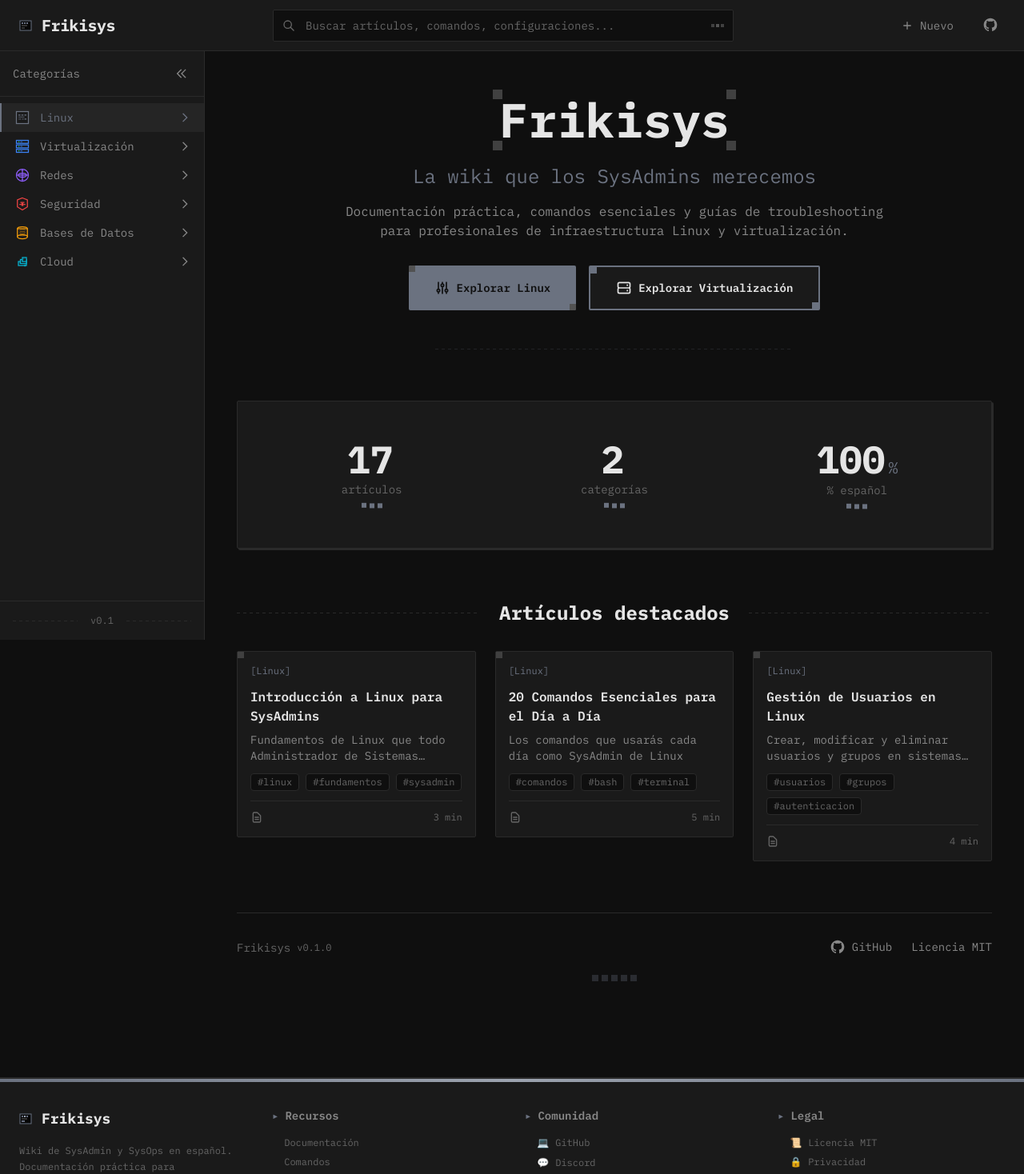
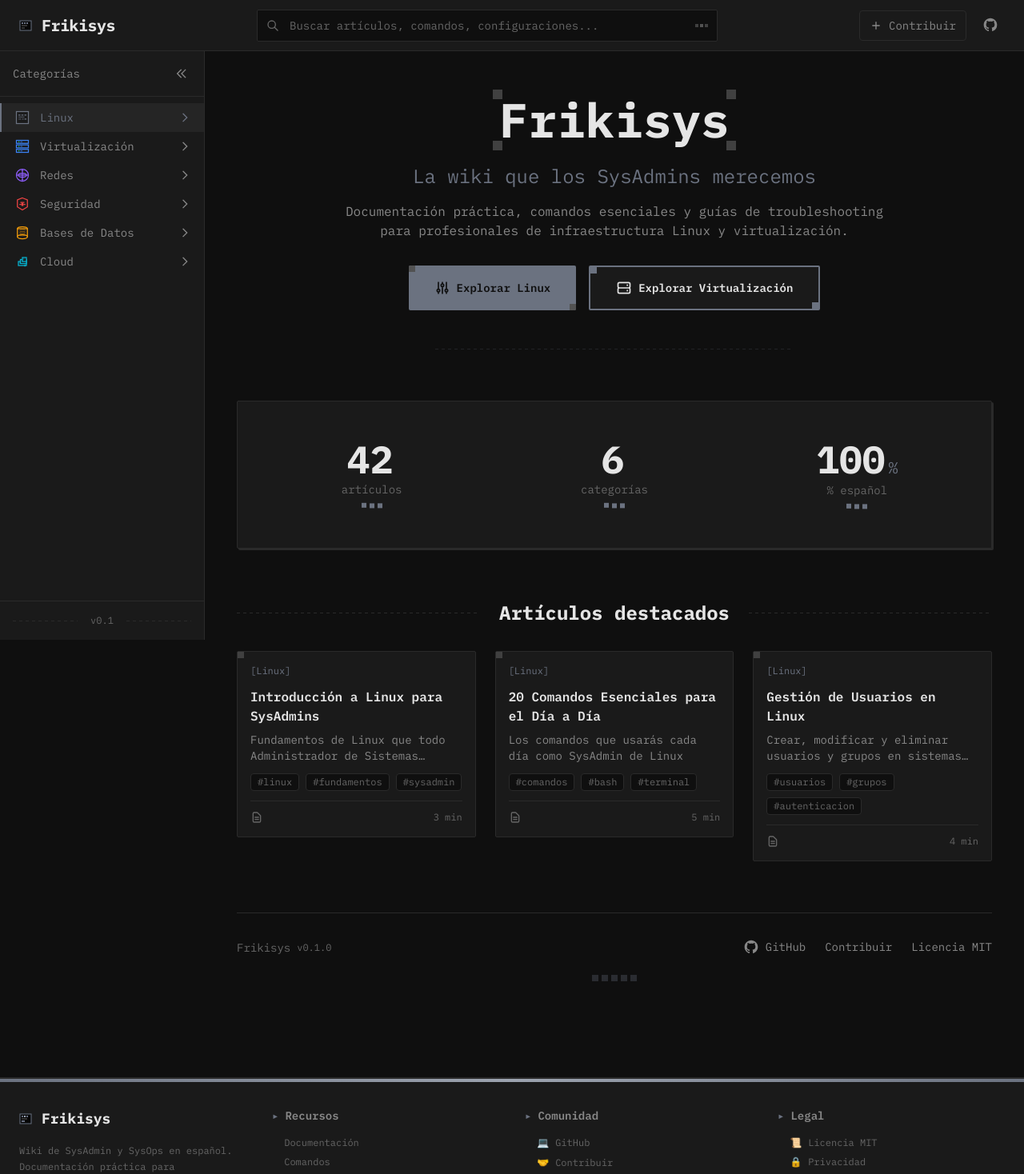
Before and after one commit to TirsoTormo/frikisys, a React (Create React App) app: page / in a window 1280 px wide. Shown: the top 1468 px of the page at 80% size. Built offline with nearby package versions, Linux system fonts and the light colour scheme.

Commit message:
feat: add Contribute button, Edit on GitHub, fix stats, improve footer links

```diff
--- a/src/App.tsx
+++ b/src/App.tsx
@@ -475,6 +475,7 @@ FITNESS FOR A PARTICULAR PURPOSE AND NONINFRINGEMENT.`}
                 return (
                   <ArticleViewer
                     title={content.article.titulo}
+                    articleId={content.article.id}
                     category={categoryDisplayNames[content.article.categoria] || content.article.categoria}
                     content={content.markdown}
                     codeBlocks={content.codeBlocks}
--- a/src/components/ArticleViewer.tsx
+++ b/src/components/ArticleViewer.tsx
@@ -94,6 +94,7 @@ const parseMarkdown = (md: string): string => {
 
 export interface ArticleViewerProps {
   title: string;
+  articleId?: string;
   category: string;
   content: string;
   codeBlocks?: CodeBlock[];
@@ -107,6 +108,7 @@ export interface ArticleViewerProps {
 
 const ArticleViewer: React.FC<ArticleViewerProps> = ({
   title,
+  articleId,
   category,
   content,
   codeBlocks = [],
@@ -118,6 +120,27 @@ const ArticleViewer: React.FC<ArticleViewerProps> = ({
   onTagClick,
 }) => {
   const contentRef = useRef<HTMLDivElement>(null);
+
+  const getCategoryFolder = (id: string): string => {
+    const linux = ['intro-linux','comandos-basicos','gestion-usuarios','permisos','systemd','redes','disco-almacenamiento','procesos','scripts-bash','ssh','troubleshooting-cpu','troubleshooting-disk','troubleshooting-memory','troubleshooting-network','troubleshooting-ssh'];
+    if (linux.includes(id)) return 'linux';
+    const virt = ['intro-virtualizacion','docker','lxc','kvm','vmware','redes-virtuales','almacenamiento-virtual'];
+    if (virt.includes(id)) return 'virtualizacion';
+    const redes = ['tcp-ip-fundamentos','firewall-iptables','dns-bind','vpn-wireguard','monitoring-red'];
+    if (redes.includes(id)) return 'redes';
+    const seg = ['ssh-hardening','fail2ban','ssl-letsencrypt','audit-linux','hardening-servidor'];
+    if (seg.includes(id)) return 'seguridad';
+    const db = ['postgresql-intro','mysql-mariadb','redis-cache','mongodb','backup-db'];
+    if (db.includes(id)) return 'bases-de-datos';
+    const cloud = ['docker-intro','kubernetes-intro','terraform-intro','ci-cd','aws-ec2-s3'];
+    if (cloud.includes(id)) return 'cloud';
+    return 'linux';
+  };
+
+  // Construct GitHub edit URL
+  const githubEditUrl = articleId
+    ? `https://github.com/TirsoTormo/frikisys/edit/main/src/content/${getCategoryFolder(articleId)}/${articleId}.json`
+    : null;
 
   // Simple markdown to HTML conversion
   useEffect(() => {
@@ -271,7 +294,7 @@ const ArticleViewer: React.FC<ArticleViewerProps> = ({
 
       {/* Article footer */}
       <footer className="pt-6 border-t border-base-border">
-        <div className="flex items-center justify-between">
+        <div className="flex items-center justify-between flex-wrap gap-4">
           <div className="flex items-center gap-4">
             <button className="flex items-center gap-2 px-3 py-2 text-text-secondary hover:text-text-primary hover:bg-base-hover rounded transition-colors">
               <svg className="w-4 h-4" fill="none" stroke="currentColor" viewBox="0 0 24 24">
@@ -288,19 +311,20 @@ const ArticleViewer: React.FC<ArticleViewerProps> = ({
             </button>
           </div>
 
-          <div className="flex items-center gap-2">
-            <span className="font-mono text-xs text-text-muted">¿Útil?</span>
-            <button className="p-1.5 text-text-secondary hover:text-accent hover:bg-base-hover rounded transition-colors">
+          {/* Edit on GitHub */}
+          {githubEditUrl && (
+            <a
+              href={githubEditUrl}
+              target="_blank"
+              rel="noopener noreferrer"
+              className="flex items-center gap-2 px-3 py-2 text-text-secondary hover:text-text-primary hover:bg-base-hover rounded transition-colors border border-base-border"
+            >
               <svg className="w-4 h-4" fill="none" stroke="currentColor" viewBox="0 0 24 24">
-                <path strokeLinecap="square" strokeWidth={2} d="M14 10h4.764a2 2 0 011.789 2.894l-3.5 7A2 2 0 0115.263 21h-4.017c-.163 0-.326-.02-.485-.06L7 20m7-10V5a2 2 0 00-2-2h-.095c-.5 0-.905.405-.905.905 0 .714-.211 1.412-.608 2.006L7 11v9m7-10h-2M7 20H5a2 2 0 01-2-2v-6a2 2 0 012-2h2.5" />
+                <path strokeLinecap="square" strokeWidth={2} d="M11 5H6a2 2 0 00-2 2v11a2 2 0 002 2h11a2 2 0 002-2v-5m-1.414-9.414a2 2 0 112.828 2.828L11.828 15H9v-2.828l8.586-8.586z" />
               </svg>
-            </button>
-            <button className="p-1.5 text-text-secondary hover:text-accent hover:bg-base-hover rounded transition-colors">
-              <svg className="w-4 h-4" fill="none" stroke="currentColor" viewBox="0 0 24 24">
-                <path strokeLinecap="square" strokeWidth={2} d="M10 14H5.236a2 2 0 01-1.789-2.894l3.5-7A2 2 0 018.736 3h4.018a2 2 0 01.485.06l3.76.94m-7 10v5a2 2 0 002 2h.096c.5 0 .905-.405.905-.904 0-.715.211-1.413.608-2.008L17 13V4m-7 10h2m5-10h2a2 2 0 012 2v6a2 2 0 01-2 2h-2.5" />
-              </svg>
-            </button>
-          </div>
+              <span className="font-mono text-sm">Editar en GitHub</span>
+            </a>
+          )}
         </div>
       </footer>
     </article>
--- a/src/components/Footer.tsx
+++ b/src/components/Footer.tsx
@@ -18,8 +18,7 @@ const Footer: React.FC<FooterProps> = ({ version = '0.1.0', onLinkClick, onShowA
     ],
     comunidad: [
       { label: 'GitHub', href: 'https://github.com/TirsoTormo/frikisys', icon: '💻', external: true },
-      { label: 'Discord', href: '#', icon: '💬' },
-      { label: 'Contribuir', href: 'https://github.com/TirsoTormo/frikisys/blob/main/README.md#contribuir', icon: '🤝', external: true },
+      { label: 'Contribuir', href: 'https://github.com/TirsoTormo/frikisys/blob/main/CONTRIBUTING.md', icon: '🤝', external: true },
     ],
     legal: [
       { label: 'Licencia MIT', href: '#', icon: '📜' },
--- a/src/components/Landing.tsx
+++ b/src/components/Landing.tsx
@@ -176,8 +176,8 @@ const Landing: React.FC<LandingProps> = ({ onNavigateToSection, onArticleClick,
       <section className="mb-16">
         <div className="bg-base-card border border-base-border rounded-pixel p-8 shadow-pixel-sm">
           <div className="grid grid-cols-1 md:grid-cols-3 gap-8">
-            <StatItem value={17} label="artículos" />
-            <StatItem value={2} label="categorías" />
+            <StatItem value={42} label="artículos" />
+            <StatItem value={6} label="categorías" />
             <StatItem value={100} label="% español" suffix="%" />
           </div>
         </div>
@@ -217,7 +217,7 @@ const Landing: React.FC<LandingProps> = ({ onNavigateToSection, onArticleClick,
 
           <div className="flex items-center gap-6">
             <a
-              href="https://github.com"
+              href="https://github.com/TirsoTormo/frikisys"
               target="_blank"
               rel="noopener noreferrer"
               className="flex items-center gap-2 font-mono text-sm text-text-secondary hover:text-text-primary transition-colors group"
@@ -226,6 +226,15 @@ const Landing: React.FC<LandingProps> = ({ onNavigateToSection, onArticleClick,
                 <path fillRule="evenodd" clipRule="evenodd" d="M12 2C6.477 2 2 6.477 2 12c0 4.42 2.865 8.166 6.839 9.489.5.092.682-.217.682-.482 0-.237-.008-.866-.013-1.7-2.782.603-3.369-1.34-3.369-1.34-.454-1.156-1.11-1.463-1.11-1.463-.908-.62.069-.608.069-.608 1.003.07 1.531 1.03 1.531 1.03.892 1.529 2.341 1.087 2.91.831.092-.646.35-1.086.636-1.336-2.22-.253-4.555-1.11-4.555-4.943 0-1.091.39-1.984 1.029-2.683-.103-.253-.446-1.27.098-2.647 0 0 .84-.269 2.75 1.025A9.578 9.578 0 0112 6.836c.85.004 1.705.114 2.504.336 1.909-1.294 2.747-1.025 2.747-1.025.546 1.377.203 2.394.1 2.647.64.699 1.028 1.592 1.028 2.683 0 3.842-2.339 4.687-4.566 4.935.359.309.678.919.678 1.852 0 1.336-.012 2.415-.012 2.743 0 .267.18.578.688.48C19.138 20.163 22 16.418 22 12c0-5.523-4.477-10-10-10z" />
               </svg>
               GitHub
+            </a>
+
+            <a
+              href="https://github.com/TirsoTormo/frikisys/blob/main/CONTRIBUTING.md"
+              target="_blank"
+              rel="noopener noreferrer"
+              className="font-mono text-sm text-text-secondary hover:text-text-primary transition-colors"
+            >
+              Contribuir
             </a>
 
             <a
--- a/src/components/Navbar.tsx
+++ b/src/components/Navbar.tsx
@@ -80,17 +80,23 @@ const Navbar: React.FC<NavbarProps> = ({ onSearch, onLogoClick }) => {
         </form>
 
         {/* Right side actions */}
-        <div className="flex items-center gap-4">
-          <button className="hidden md:flex items-center gap-2 px-3 py-2 text-text-secondary hover:text-text-primary hover:bg-base-hover rounded transition-colors">
+        <div className="flex items-center gap-3">
+          {/* Contribuir button */}
+          <a
+            href="https://github.com/TirsoTormo/frikisys/blob/main/CONTRIBUTING.md"
+            target="_blank"
+            rel="noopener noreferrer"
+            className="hidden md:flex items-center gap-2 px-3 py-2 text-text-secondary hover:text-text-primary hover:bg-base-hover rounded transition-colors border border-base-border"
+          >
             <svg className="w-4 h-4" fill="none" stroke="currentColor" viewBox="0 0 24 24">
               <path strokeLinecap="square" strokeWidth={2} d="M12 6v6m0 0v6m0-6h6m-6 0H6"/>
             </svg>
-            <span className="font-mono text-sm">Nuevo</span>
-          </button>
+            <span className="font-mono text-sm">Contribuir</span>
+          </a>
 
           {/* GitHub link */}
           <a
-            href="https://github.com"
+            href="https://github.com/TirsoTormo/frikisys"
             target="_blank"
             rel="noopener noreferrer"
             className="p-2 text-text-secondary hover:text-text-primary hover:bg-base-hover rounded transition-colors"
```
